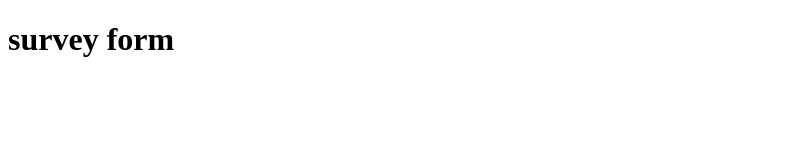
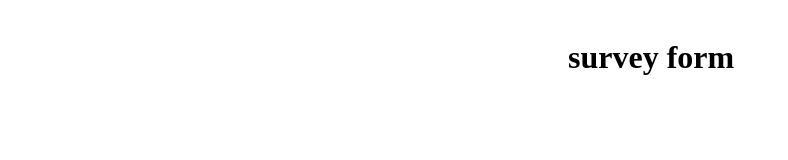
Before and after one commit to peter001-web/Form-on-survey, a plain HTML site: page index.html in a window 1280 px wide. Shown: the whole page, without its empty margins (0-788 px from the left). Drawn offline with Linux system fonts and the light colour scheme.

Commit message:
added style

```diff
--- a/index.html
+++ b/index.html
@@ -5,6 +5,7 @@
     <meta http-equiv="X-UA-Compatible" content="IE=edge">
     <meta name="viewport" content="width=device-width, initial-scale=1.0">
     <title>assignment-1</title>
+    <link rel="stylesheet" href="./style.css">
 </head>
 <body>
     <div class="head">
--- a/style.css
+++ b/style.css
@@ -1,3 +1,11 @@
+body{
+    display: flex;
+    flex-flow: column ;
+    flex-wrap: wrap;
+}
 .head{
     align-items: center;
+    /* text-align: center; */
+    justify-content: center;
+    margin: 10px 0px 60px 560px;
 }
```
